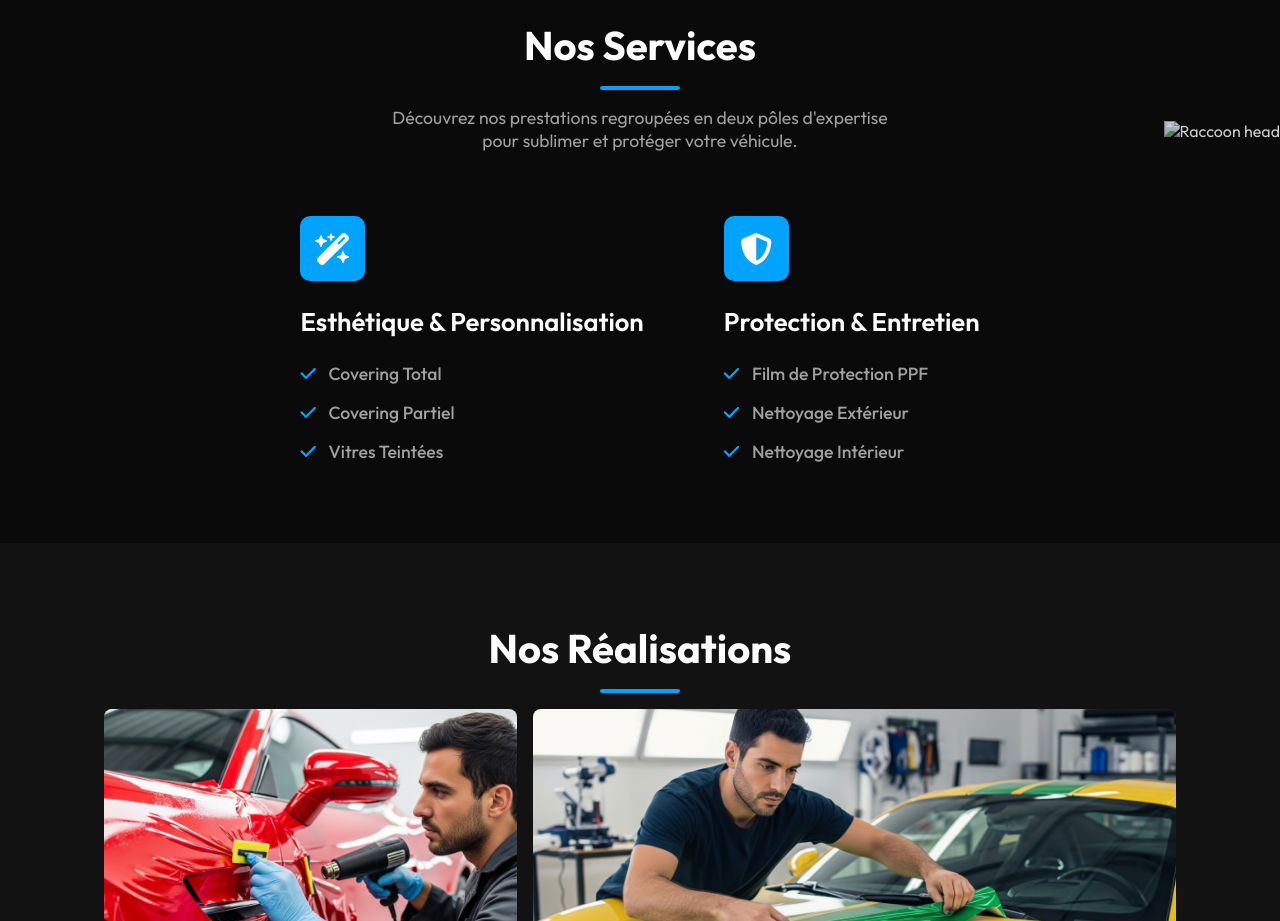
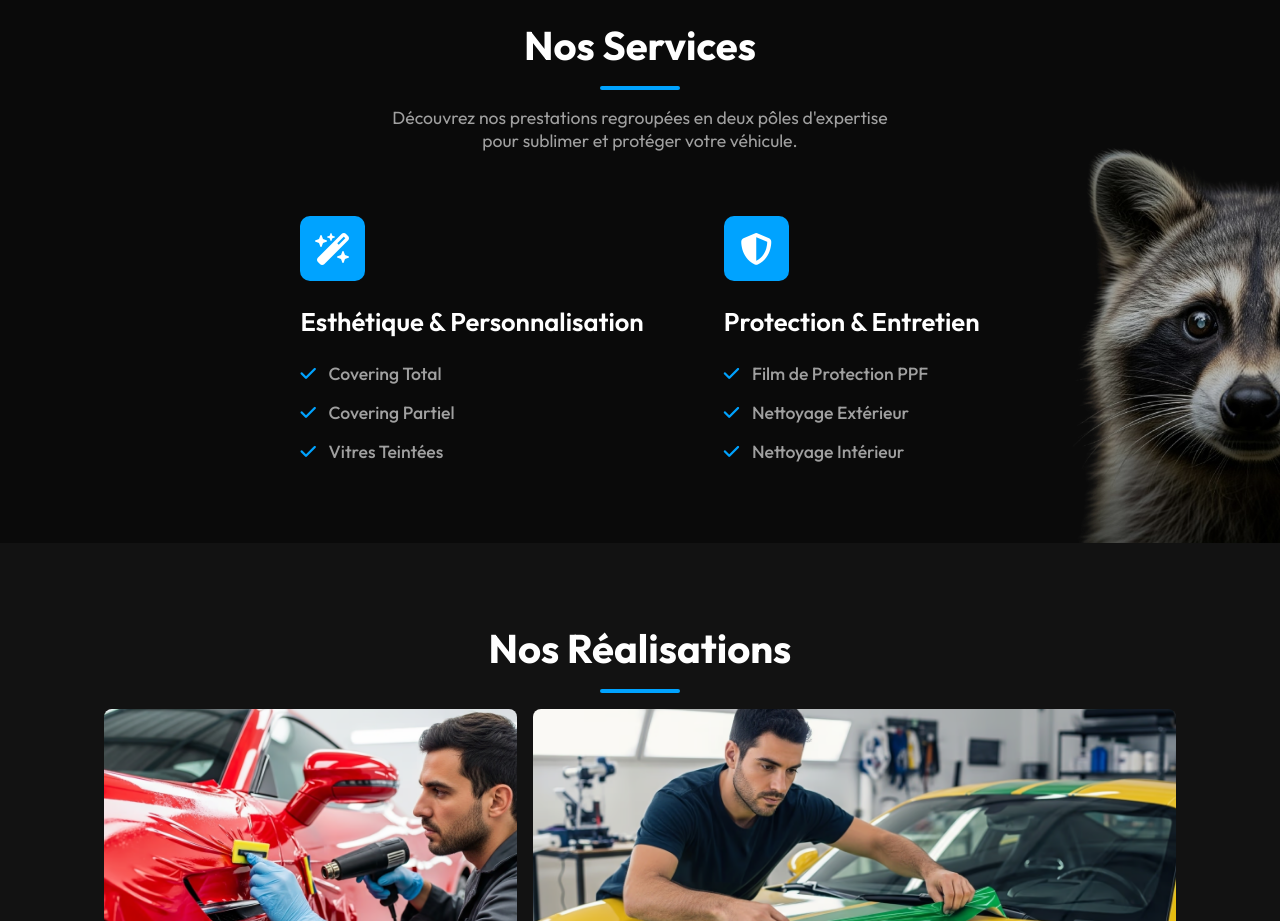
Before and after one commit to ThmsDft/raccoon, a plain HTML site: page index.html in a window 1280 px wide. Shown: the part 860-1781 px from the top of the page. Drawn offline with Linux system fonts and the light colour scheme.

Commit message:
Update index.html

```diff
--- a/index.html
+++ b/index.html
@@ -46,7 +46,7 @@
       </section>
 
       <section id="services">
-        <img src="./img/Raccoon-head.avif" alt="Raccoon head" />
+        <img src="./img/Raccoon-head.webp" alt="Raccoon head" />
         <h2>Nos Services</h2>
         <p>
           Découvrez nos prestations regroupées en deux pôles d'expertise<br />pour
```
